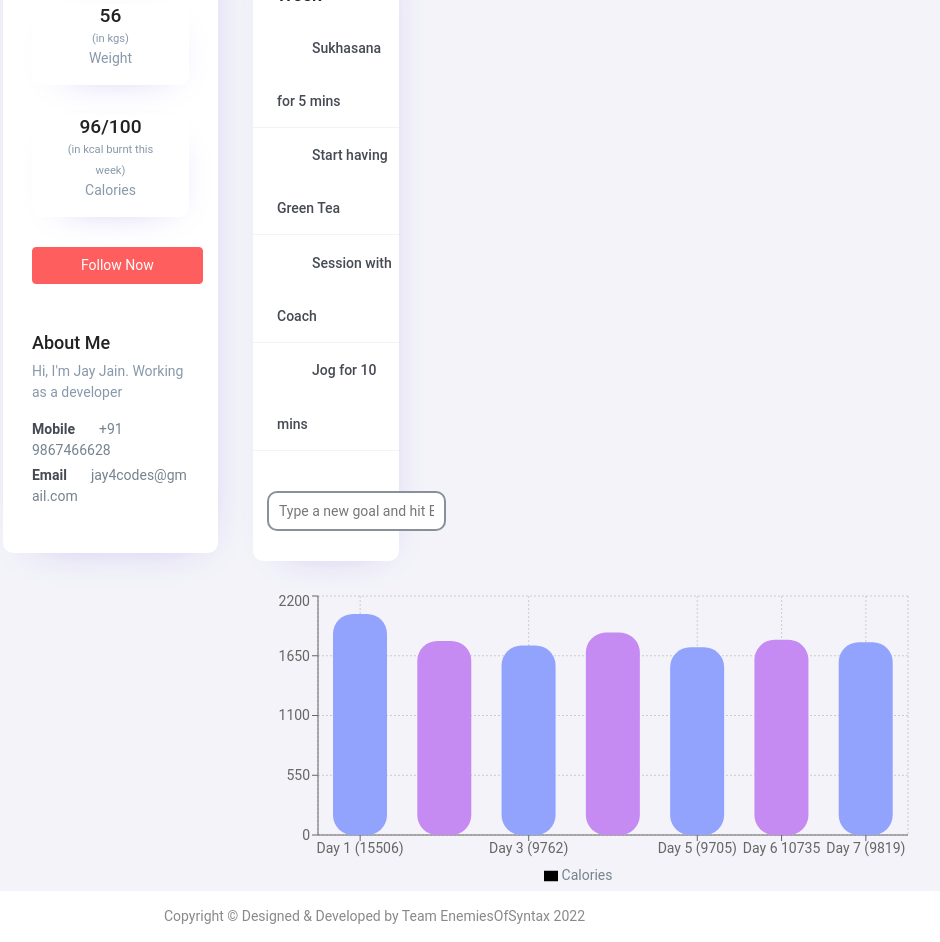
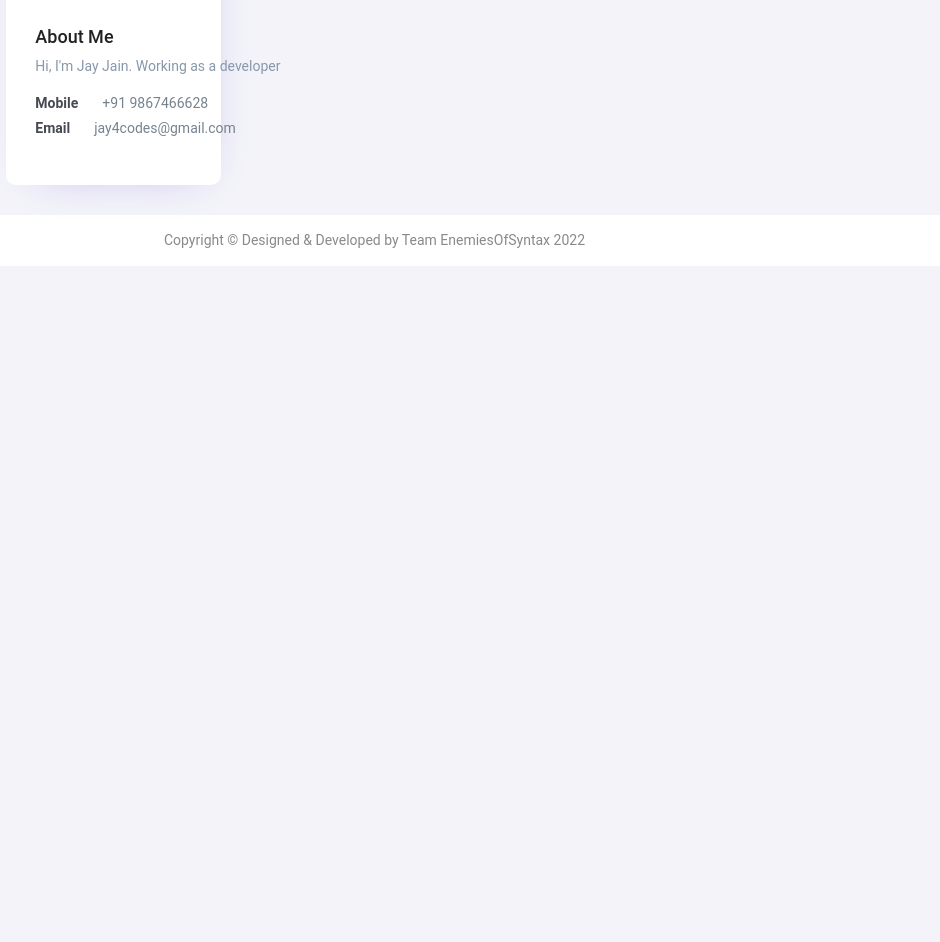
Before and after one commit to PrerakGada/VManage, a React (Create React App) app in the folder v_manage/: page /profile in a window 1280 px wide. Shown: the part 360-1302 px from the top of the page, without its empty margins (277-1217 px from the left). After the commit the page ends 800 px from the top, so only its background shows below. Built offline with nearby package versions, Linux system fonts and the light colour scheme.

Commit message:
edited profile page

```diff
--- a/v_manage/src/components/Organizer/Profile/Profile.js
+++ b/v_manage/src/components/Organizer/Profile/Profile.js
@@ -1,50 +1,9 @@
 import "./Profile.css";
 import pfp from "../../../assets/images/pfp.png";
-import {
-  BarChart,
-  Bar,
-  XAxis,
-  YAxis,
-  CartesianGrid,
-  Tooltip,
-  Legend,
-  Cell,
-} from "recharts";
 import Navbar from "../../Navbar";
 import Footer from "../../Footer";
 
 function Profile() {
-  const data = [
-    {
-      name: "Day 1 (15506)",
-      Calories: 2035,
-    },
-    {
-      name: "Day 2 (10544)",
-      Calories: 1786,
-    },
-    {
-      name: "Day 3 (9762)",
-      Calories: 1745,
-    },
-    {
-      name: "Day 4 (12669)",
-      Calories: 1863,
-    },
-    {
-      name: "Day 5 (9705)",
-      Calories: 1728,
-    },
-    {
-      name: "Day 6 10735",
-      Calories: 1797,
-    },
-    {
-      name: "Day 7 (9819)",
-      Calories: 1775,
-    },
-  ];
-
   const barColors = ["#92A3FD", "#C58BF2"];
   return (
     <div>
@@ -75,31 +34,11 @@ function Profile() {
                         <span className="mb-1 text-primary">
                           <i className="icon-people"></i>
                         </span>
-                        <h3 className="mb-0">5'8</h3>
+                        <h3 className="mb-0">3</h3>
                         <p className="text-muted px-4">
-                          <small>(in inches)</small>
+                          <small></small>
                           <br />
-                          Height
-                        </p>
-                      </div>
-                    </div>
-                    <div className="col">
-                      <div className="card card-profile text-center">
-                        <h3 className="mb-0">56</h3>
-                        <p className="text-muted px-4">
-                          <small>(in kgs)</small>
-                          <br />
-                          Weight
-                        </p>
-                      </div>
-                    </div>
-                    <div className="col">
-                      <div className="card card-profile text-center">
-                        <h3 className="mb-0">96/100</h3>
-                        <p className="text-muted px-4">
-                          <small>(in kcal burnt this week)</small>
-                          <br />
-                          Calories
+                          Events Organised
                         </p>
                       </div>
                     </div>
@@ -109,7 +48,6 @@ function Profile() {
                       </button>
                     </div>
                   </div>
-
                   <h4>About Me</h4>
                   <p className="text-muted">
                     Hi, I'm Jay Jain. Working as a developer
@@ -149,94 +87,6 @@ function Profile() {
                   </form>
                 </div>
               </div>
-              <div className="col-lg-3 col-md-6">
-                <div className="card">
-                  <div className="card-body px-0">
-                    <h4 className="card-title px-4 mb-3">Goals This Week</h4>
-                    <div className="todo-list">
-                      <div className="tdl-holder">
-                        <div className="tdl-content">
-                          <ul id="todo_list">
-                            <li>
-                              <label>
-                                <input type="checkbox" />
-                                <span>Sukhasana for 5 mins</span>
-                              </label>
-                            </li>
-                            <li>
-                              <label>
-                                <input type="checkbox" />
-                                <span>Start having Green Tea</span>
-                              </label>
-                            </li>
-                            <li>
-                              <label>
-                                <input type="checkbox" />
-                                <span>Session with Coach</span>
-                              </label>
-                            </li>
-                            <li>
-                              <label>
-                                <input type="checkbox" />
-                                <span>Jog for 10 mins</span>
-                              </label>
-                            </li>
-                          </ul>
-                        </div>
-                        <div className="px-4">
-                          <input
-                            type="text"
-                            className="tdl-new form-control"
-                            placeholder="Type a new goal and hit Enter"
-                          />
-                        </div>
-                      </div>
-                    </div>
-                  </div>
-                </div>
-              </div>
-              <div className="chartss">
-                <BarChart
-                  width={700}
-                  height={300}
-                  data={data}
-                  barCategoryGap={15}
-                  margin={{
-                    top: 5,
-                    right: 30,
-                    left: 20,
-                    bottom: 5,
-                  }}
-                  padding={{
-                    right: 30,
-                    left: 20,
-                  }}
-                >
-                  <defs>
-                    <linearGradient
-                      id="colorUv"
-                      x1="100%"
-                      y1="100%"
-                      x2="0%"
-                      y2="100%"
-                      spreadMethod="reflect"
-                    >
-                      <stop offset="0" stopColor="#C58BF2" />
-                      <stop offset="1" stopColor="#EEA4CE" />
-                    </linearGradient>
-                  </defs>
-                  <CartesianGrid strokeDasharray="2 2" />
-                  <XAxis dataKey="name" />
-                  <YAxis dataKey="Calories" />
-                  <Tooltip />
-                  <Legend />
-                  <Bar dataKey="Calories" radius={[20, 20, 20, 20]}>
-                    {data.map((entry, index) => (
-                      <Cell key={`cell-${index}`} fill={barColors[index % 2]} />
-                    ))}
-                  </Bar>
-                </BarChart>
-              </div>
             </div>
           </div>
         </div>
```
Also changed, not shown: v_manage/src/App.css.
